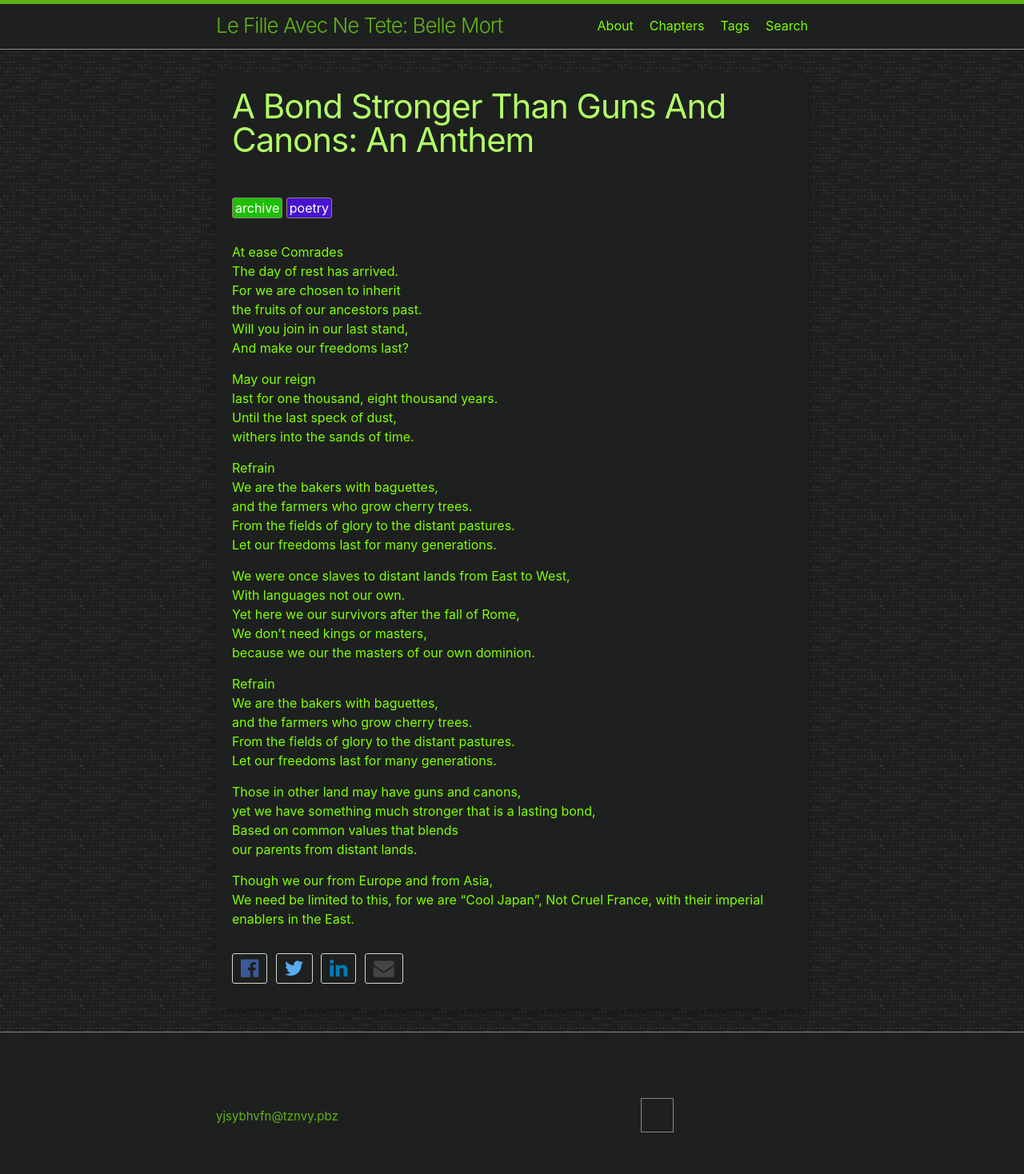
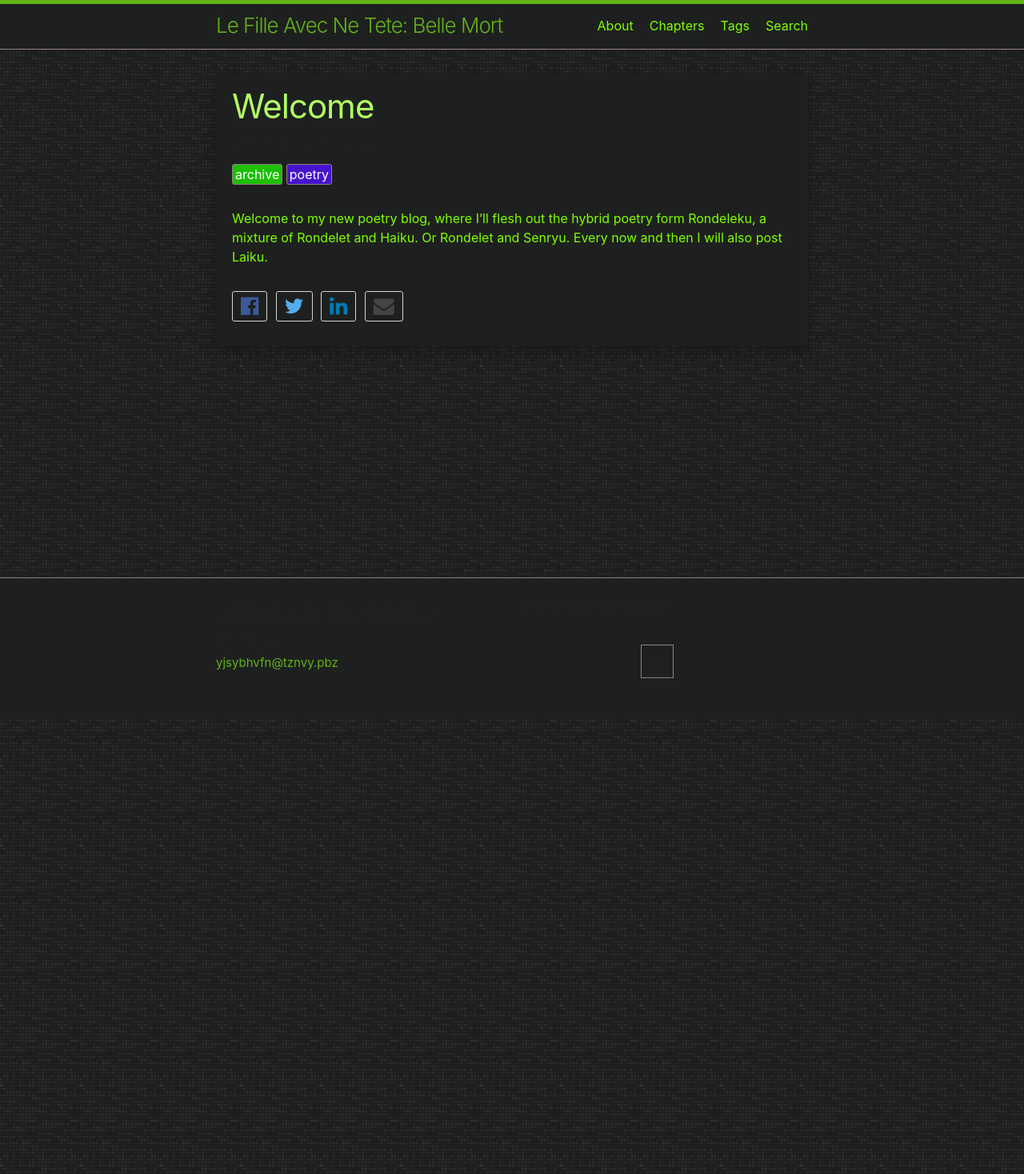
Before and after one commit to LWFlouisa/NewPoetry, a Jekyll site: the page built from _posts/2023-08-13-Welcome.md, in a window 1280 px wide. Shown: the whole page at 80% size. Built offline with Jekyll 4.4.1, drawn with Linux system fonts in a browser that asks for light colours; our own code applies the rules of GitHub Pages for plain Markdown files.

Commit message:
Update 2023-08-13-Welcome.md

```diff
--- a/_posts/2023-08-13-Welcome.md
+++ b/_posts/2023-08-13-Welcome.md
@@ -1,43 +1,6 @@
 ---
-title: "A Bond Stronger Than Guns And Canons: An Anthem"
+title: "Welcome"
 author: "S.R. Weaver"
 tags: archive poetry
 ---
-At ease Comrades<br />
-The day of rest has arrived.<br />
-For we are chosen to inherit<br />
-the fruits of our ancestors past.<br />
-Will you join in our last stand,<br />
-And make our freedoms last?
-
-May our reign<br />
-last for one thousand, eight thousand years.<br />
-Until the last speck of dust,<br />
-withers into the sands of time.
-
-Refrain<br />
-We are the bakers with baguettes,<br />
-and the farmers who grow cherry trees.<br />
-From the fields of glory to the distant pastures.<br />
-Let our freedoms last for many generations.
-
-We were once slaves to distant lands from East to West,<br />
-With languages not our own.<br />
-Yet here we our survivors after the fall of Rome,<br />
-We don't need kings or masters,<br />
-because we our the masters of our own dominion.
-
-Refrain<br />
-We are the bakers with baguettes,<br />
-and the farmers who grow cherry trees.<br />
-From the fields of glory to the distant pastures.<br />
-Let our freedoms last for many generations.
-
-Those in other land may have guns and canons,<br />
-yet we have something much stronger that is a lasting bond,<br />
-Based on common values that blends<br />
-our parents from distant lands.
-
-Though we our from Europe and from Asia,<br />
-We need be limited to this, for we are "Cool Japan",
-Not Cruel France, with their imperial enablers in the East.
+Welcome to my new poetry blog, where I'll flesh out the hybrid poetry form Rondeleku, a mixture of Rondelet and Haiku. Or Rondelet and Senryu. Every now and then I will also post Laiku.
```
